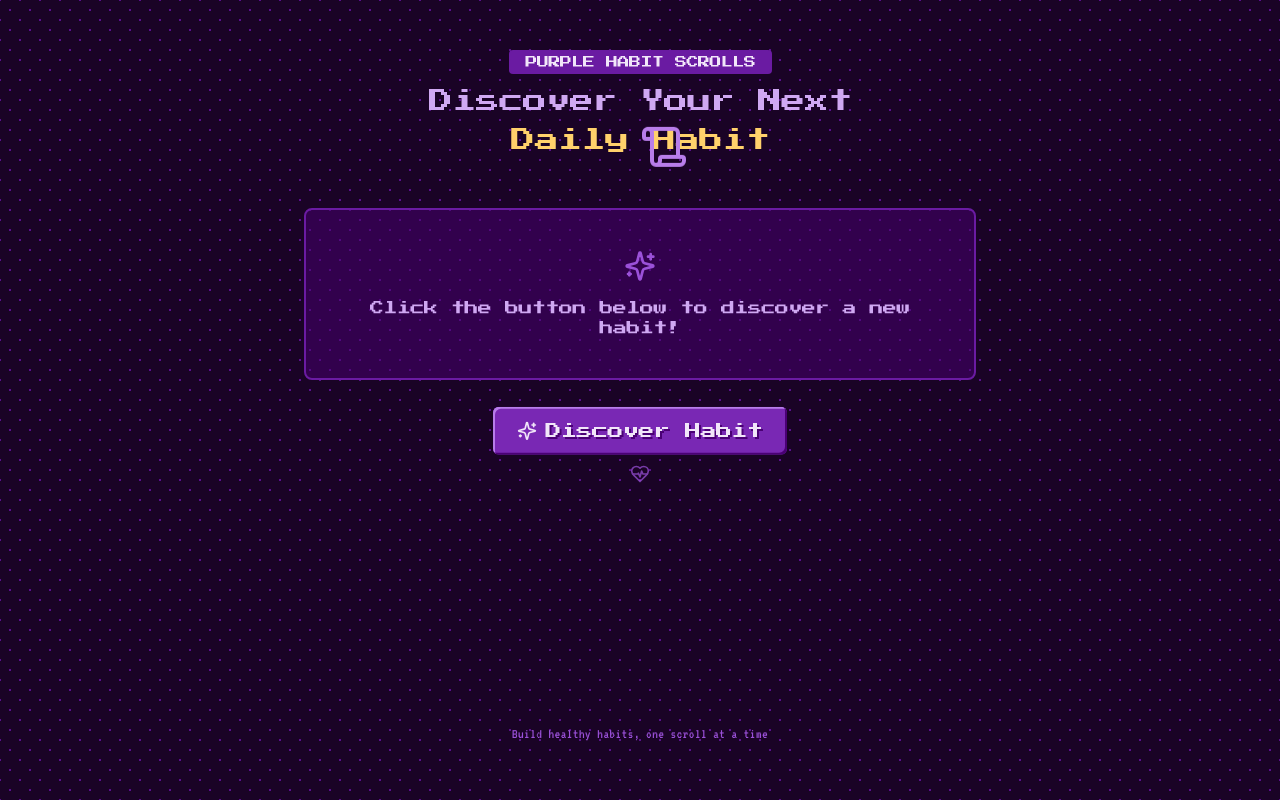
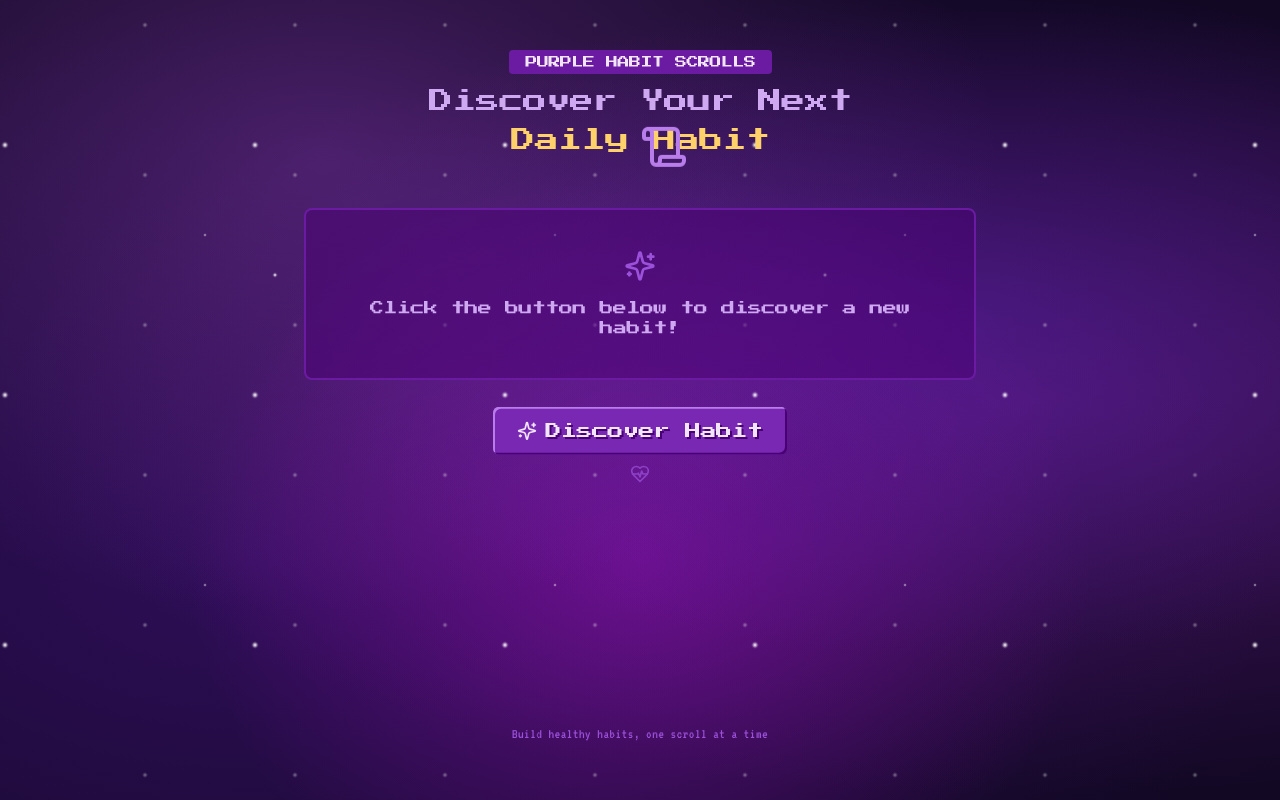
Before and after one commit to Ralek1/habitscroll-online, a React (Vite) app: page / in a window 1280 px wide. Built offline with nearby package versions, Linux system fonts and the light colour scheme.

Commit message:
Update background image
Update the background to a retro 16-bit space picture.

```diff
--- a/src/index.css
+++ b/src/index.css
@@ -55,11 +55,38 @@
   body {
     @apply bg-retro-dark text-retro-light font-pixel overflow-x-hidden;
     image-rendering: pixelated;
+
+    /* Replace the dots background with a retro space background */
+    background-color: #120824;
     background-image:
-      radial-gradient(#5B0E91 1px, transparent 1px),
-      radial-gradient(#5B0E91 1px, transparent 1px);
-    background-size: 20px 20px;
-    background-position: 0 0, 10px 10px;
+      /* Small stars */
+      radial-gradient(white, rgba(255,255,255,.1) 2px, transparent 3px),
+      radial-gradient(white, rgba(255,255,255,.15) 1px, transparent 2px),
+      radial-gradient(white, rgba(255,255,255,.1) 3px, transparent 4px),
+
+      /* Medium stars with glow */
+      radial-gradient(rgba(255,255,255,.4), rgba(255,255,255,.1) 2px, transparent 3px),
+
+      /* Distant nebula/galaxy effect */
+      radial-gradient(ellipse at 25% 20%, rgba(147, 64, 191, 0.4) 0%, transparent 50%),
+      radial-gradient(ellipse at 75% 40%, rgba(91, 33, 182, 0.4) 0%, transparent 50%),
+      radial-gradient(ellipse at 50% 70%, rgba(189, 16, 224, 0.4) 0%, transparent 50%),
+
+      /* Mystical purple glow */
+      radial-gradient(ellipse at 80% 50%, rgba(123, 31, 162, 0.5) 0%, transparent 70%),
+      radial-gradient(ellipse at 20% 70%, rgba(74, 20, 140, 0.5) 0%, transparent 70%);
+
+    background-size:
+      550px 550px, 350px 350px, 250px 250px,
+      150px 150px,
+      100% 100%, 100% 100%, 100% 100%,
+      100% 100%, 100% 100%;
+
+    background-position:
+      0 0, 30px 60px, 130px 270px,
+      70px 100px,
+      0 0, 0 0, 0 0,
+      0 0, 0 0;
   }
 
   /* Hide scrollbar for Chrome, Safari and Opera */
```
